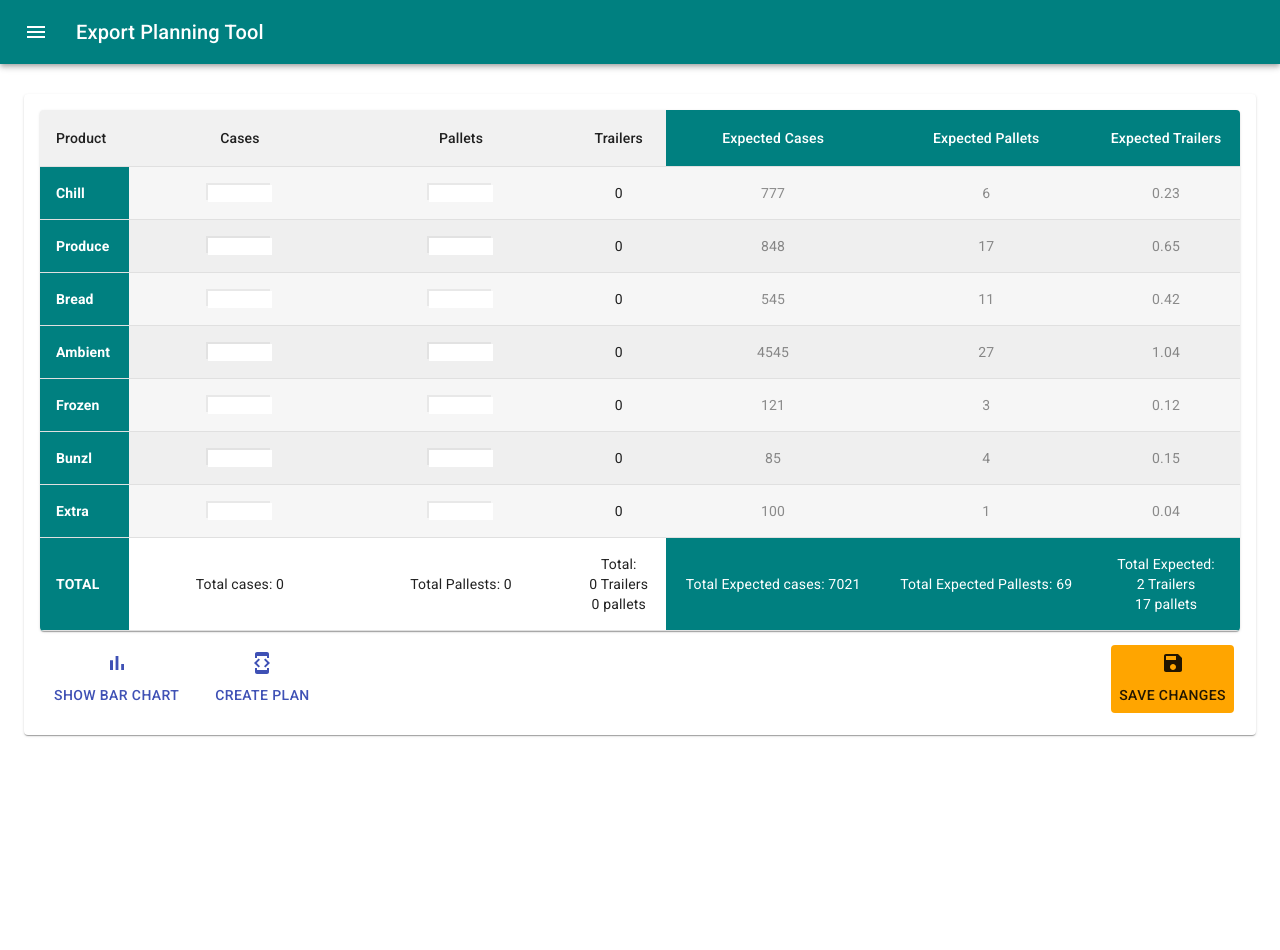
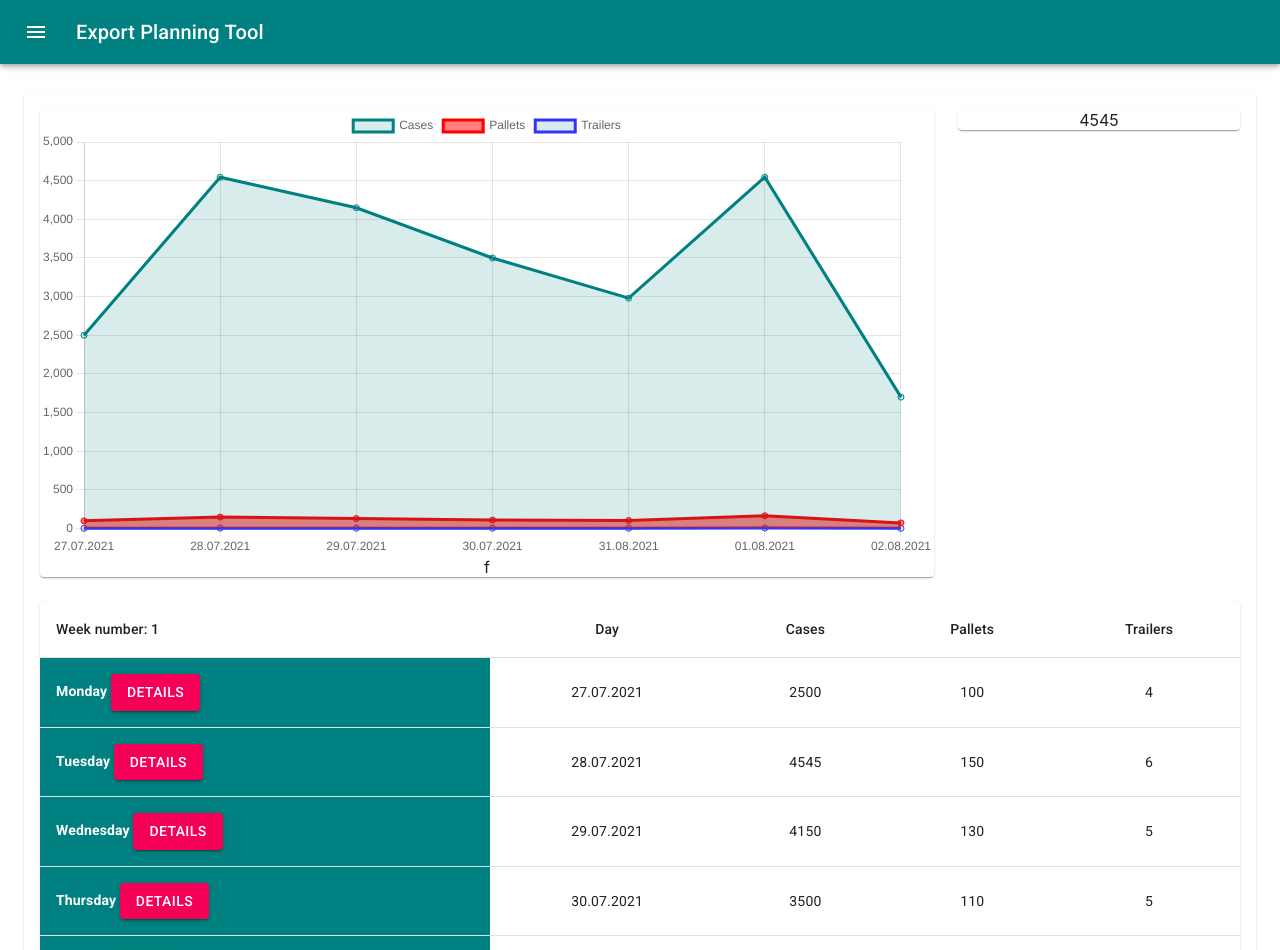
Before and after one commit to AleksandrRiabov/planning-tool, a React (Create React App) app: page / in a window 1280 px wide. Shown: the top 950 px of the page. Before the commit the page ends 800 px from the top, so only its background shows below. Built offline with nearby package versions, Linux system fonts and the light colour scheme.

Commit message:
LineChart added to SingleWeek component

```diff
--- a/src/App.js
+++ b/src/App.js
@@ -7,7 +7,7 @@
 import { useGlobalContext } from "./context";
 import { SingleDay } from './components/SingleDay/SingleDay';
 import SingleWeek from "./components/SingleWeek/SingleWeek";
-import { DayTable } from './components/DayTable/DayTable';
+
 
 import Navbar from './components/Navbar/Navbar';
 
@@ -33,9 +33,14 @@
         <Container className="main">
         <div className={classes.root}>
           <Grid container spacing={3}>
+          <Grid item xs={12}>
+              <Paper className={classes.paper}>
+                <SingleWeek />
+              </Paper>
+            </Grid>
             <Grid item xs={12}>
               <Paper className={classes.paper}>
-                <SingleDay/>
+                {/*<SingleDay/>*/}
               </Paper>
             </Grid>
         </Grid>
--- a/src/components/DayTable/DayTable.js
+++ b/src/components/DayTable/DayTable.js
@@ -1,4 +1,3 @@
-import React, { useState, useEffect, memo } from "react";
 import Table from "@material-ui/core/Table";
 import TableBody from "@material-ui/core/TableBody";
 import TableCell from "@material-ui/core/TableCell";
--- /dev/null
+++ b/src/components/LineChart/LineChart.js
@@ -0,0 +1,40 @@
+import {Line} from "react-chartjs-2";
+
+const LineChart = ({data}) =>  {
+   if (!data.length){
+      return "Loading..."
+   }
+
+   return (
+      <div >
+         {data.length ?
+       <Line
+       data={{
+          labels: data.map(day => day.date),
+          datasets: [{
+             data: data.map(day => day.cases),
+             label: "Cases",
+             borderColor: "teal",
+             backgroundColor: "#00808026",
+             fill: true
+          },{
+             data: data.map(day => day.pallets),
+             label: "Pallets",
+             borderColor: "red",
+             backgroundColor: "rgba(255,0,0,0.5)",
+             fill: true
+          },
+          {
+            data: data.map(day => day.trailers),
+            label: "Trailers",
+            borderColor: "#3333ff",
+            backgroundColor: "#00808026",
+            fill: true
+         }]
+       }}
+       /> : null}
+      </div>
+   )
+}
+
+export default LineChart
--- a/src/components/SingleWeek/SingleWeek.js
+++ b/src/components/SingleWeek/SingleWeek.js
@@ -6,19 +6,21 @@
 import TableContainer from '@material-ui/core/TableContainer';
 import TableHead from '@material-ui/core/TableHead';
 import TableRow from '@material-ui/core/TableRow';
-import Paper from '@material-ui/core/Paper';
-
+import Grid from "@material-ui/core/Grid";
+import Paper from "@material-ui/core/Paper";
+import Button from "@material-ui/core/Button";
+import LineChart from "../LineChart/LineChart";
 
 
 const data = [
 	{week: 1, days: [
-		{day: "monday", date: "27.07.2021", cases: 4545, pallets: 100, trailers: 5},
-		{day: "tuesday", date: "28.07.2021", cases: 4545, pallets: 100, trailers: 5},
-		{day: "wednesday", date: "29.07.2021", cases: 4545, pallets: 100, trailers: 5},
-		{day: "thursday", date: "30.07.2021", cases: 4545, pallets: 100, trailers: 5},
-		{day: "friday", date: "31.08.2021", cases: 4545, pallets: 100, trailers: 5},
-		{day: "saturday", date: "01.08.2021", cases: 4545, pallets: 100, trailers: 5},
-		{day: "sunday", date: "02.08.2021", cases: 4545, pallets: 100, trailers: 5},
+		{day: "monday", date: "27.07.2021", cases: 2500, pallets: 100, trailers: 4},
+		{day: "tuesday", date: "28.07.2021", cases: 4545, pallets: 150, trailers: 6},
+		{day: "wednesday", date: "29.07.2021", cases: 4150, pallets: 130, trailers: 5},
+		{day: "thursday", date: "30.07.2021", cases: 3500, pallets: 110, trailers: 5},
+		{day: "friday", date: "31.08.2021", cases: 2980, pallets: 105, trailers: 4},
+		{day: "saturday", date: "01.08.2021", cases: 4545, pallets: 166, trailers: 7},
+		{day: "sunday", date: "02.08.2021", cases: 1700, pallets: 74, trailers: 3},
 	]},
 	{week: 2, days: [
 		{day: "monday", date: "03.08.2021", cases: 4545, pallets: 100, trailers: 5},
@@ -44,6 +46,12 @@
   table: {
     minWidth: 650,
   },
+  firstCell:{
+    background: "teal",
+    color: "#fff",
+    textTransform: "capitalize",
+    fontWeight: "600"
+  }
 });
 
 
@@ -51,31 +59,43 @@
   const classes = useStyles();
 
   return (
+    <Grid container spacing={3}>
+      <Grid item xs={12} md={9}>
+        <Paper><LineChart data={data[0].days}/>f</Paper>
+      </Grid>
+      <Grid  item xs={12} md={3}>
+        <Paper>4545</Paper>
+      </Grid>
+      <Grid item xs={12}>
           <TableContainer component={Paper}>
           <Table className={classes.table} aria-label="simple table">
             <TableHead>
               <TableRow>
                 <TableCell>Week number: {data[0].week}</TableCell>
-            <TableCell align="right">Day</TableCell>
-            <TableCell align="right">Cases</TableCell>
-            <TableCell align="right">Pallets</TableCell>
-            <TableCell align="right">Trailers</TableCell>
+                <TableCell align="center">Day</TableCell>
+                <TableCell align="center">Cases</TableCell>
+                <TableCell align="center">Pallets</TableCell>
+                <TableCell align="center">Trailers</TableCell>
               </TableRow>
             </TableHead>
             <TableBody>
               {data[0].days.map((day) => (
                 <TableRow key={day.date}>
-              <TableCell component="th" scope="row">
-                {day.day}
+                  <TableCell
+                  className={classes.firstCell}
+                  component="th" scope="row">
+                    {day.day} <Button  variant="contained" color="secondary">Details</Button>
                   </TableCell>
-              <TableCell align="right">{day.date}</TableCell>
-              <TableCell align="right">{day.cases}</TableCell>
-              <TableCell align="right">{day.pallets}</TableCell>
-              <TableCell align="right">{day.trailers}</TableCell>
+                  <TableCell align="center">{day.date}</TableCell>
+                  <TableCell align="center">{day.cases}</TableCell>
+                  <TableCell align="center">{day.pallets}</TableCell>
+                  <TableCell align="center">{day.trailers}</TableCell>
                 </TableRow>
               ))}
             </TableBody>
           </Table>
         </TableContainer>
+      </Grid>
+    </Grid>
   );
 }
```
Lines whose indentation alone changed are shown as unchanged.
